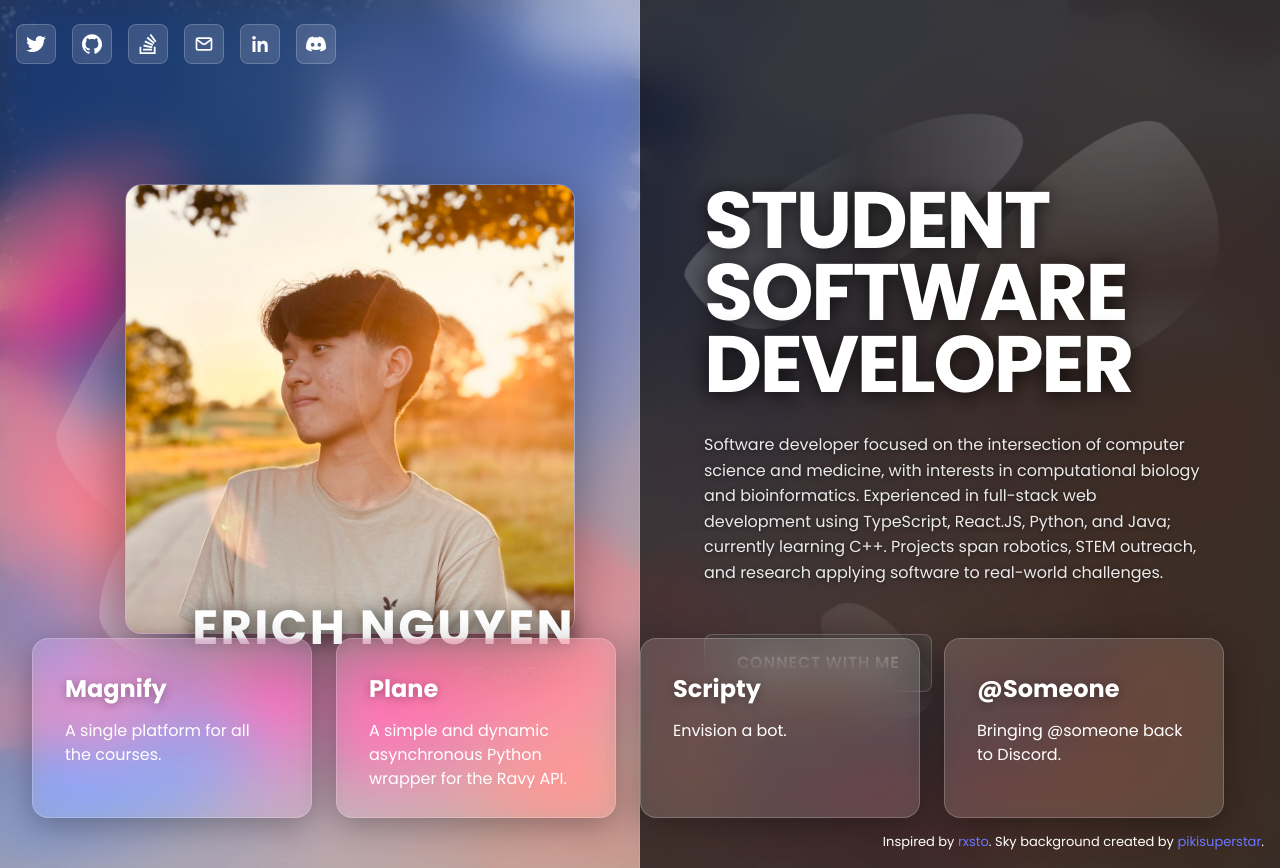
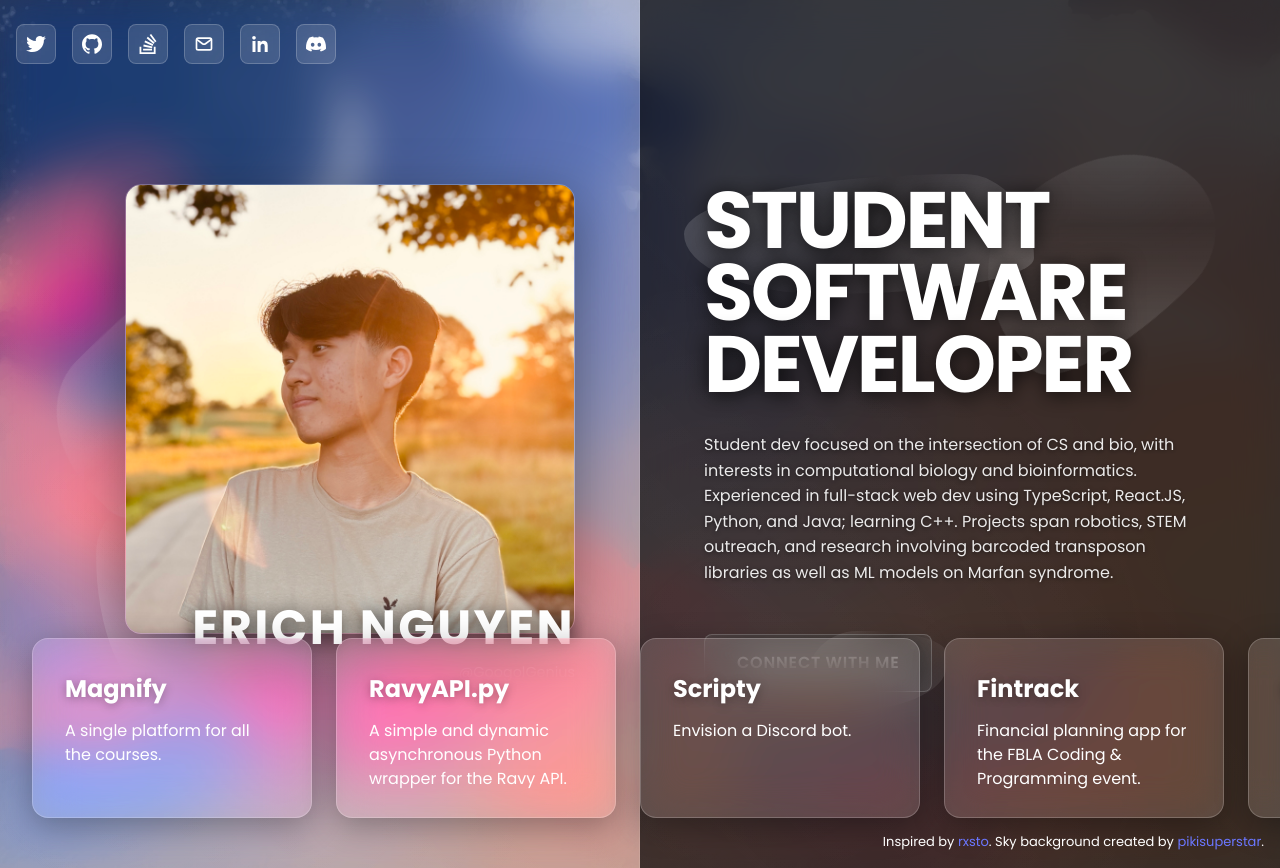
Before and after one commit to GoogolGenius/erich, a React (Create React App) app: page / in a window 1280 px wide. Built offline with nearby package versions, Linux system fonts and the light colour scheme.

Commit message:
Update bio and projects, improve styles

```diff
--- a/src/components/Profile.css
+++ b/src/components/Profile.css
@@ -385,6 +385,16 @@
     min-height: auto;
   }
 
+  /* hide all animated shapes on mobile/tablet */
+  .Profile__title::before,
+  .Profile__contact-button::after,
+  .Profile__card::before,
+  .Profile__name::after,
+  .Profile__left::after,
+  .Profile__right::after {
+    display: none;
+  }
+
   .Profile__name {
     bottom: -25px;
     font-size: 2rem;
--- a/src/components/Profile.tsx
+++ b/src/components/Profile.tsx
@@ -97,11 +97,12 @@ const Profile: FC = (): JSX.Element => {
       <div className="Profile__right">
         <h1 className="Profile__title">STUDENT SOFTWARE DEVELOPER</h1>
         <p className="Profile__bio">
-          Software developer focused on the intersection of computer science and
-          medicine, with interests in computational biology and bioinformatics.
-          Experienced in full-stack web development using TypeScript, React.JS,
-          Python, and Java; currently learning C++. Projects span robotics, STEM
-          outreach, and research applying software to real-world challenges.
+          Student dev focused on the intersection of CS and bio, with
+          interests in computational biology and bioinformatics. Experienced in
+          full-stack web dev using TypeScript, React.JS, Python, and Java;
+          learning C++. Projects span robotics, STEM outreach, and research
+          involving barcoded transposon libraries as well as ML models on Marfan
+          syndrome.
         </p>
         <a
           className="Profile__contact-button"
--- a/src/data/projects.ts
+++ b/src/data/projects.ts
@@ -5,20 +5,27 @@ const projects = [
     link: 'https://github.com/magnifydev/magnify',
   },
   {
-    name: 'Plane',
+    name: 'RavyAPI.py',
     description:
       'A simple and dynamic asynchronous Python wrapper for the Ravy API.',
     link: 'https://github.com/GoogleGenius/plane',
   },
   {
     name: 'Scripty',
-    description: 'Envision a bot.',
+    description: 'Envision a Discord bot.',
     link: 'https://github.com/scriptydev/prescripty',
   },
   {
-    name: '@Someone',
-    description: 'Bringing @someone back to Discord.',
-    link: 'https://github.com/GoogleGenius/someone',
+    name: 'Fintrack',
+    description:
+      'Financial planning app for the FBLA Coding & Programming event.',
+    link: 'https://github.com/GoogleGenius/fintrack',
+  },
+  {
+    name: 'Chronos',
+    description:
+      '4324 Lost in Time FIRST Tech Challenge robot for INTO THE DEEP.',
+    link: 'https://github.com/GoogolGenius/chronos/tree/teleop',
   },
 ];
 
```
